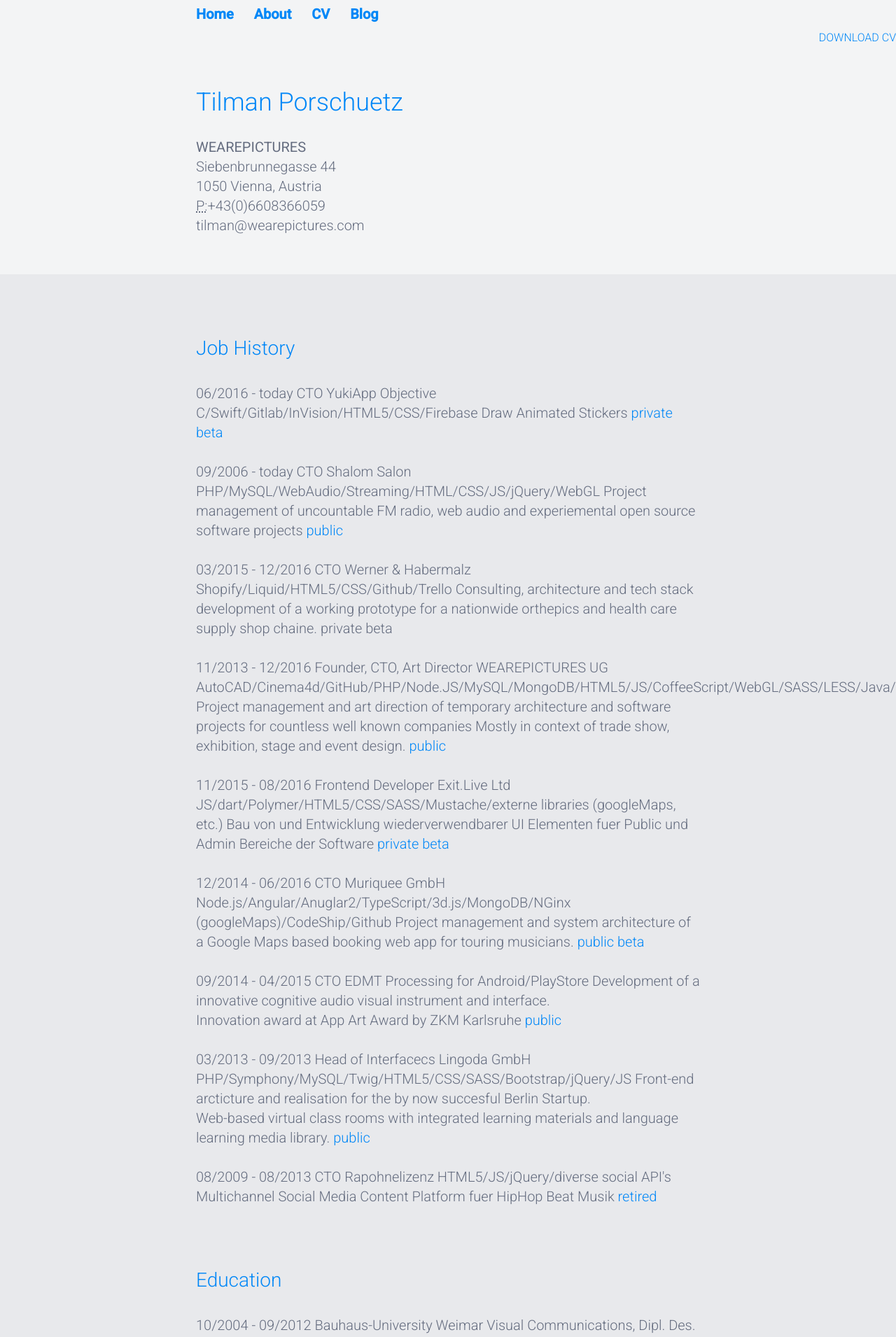
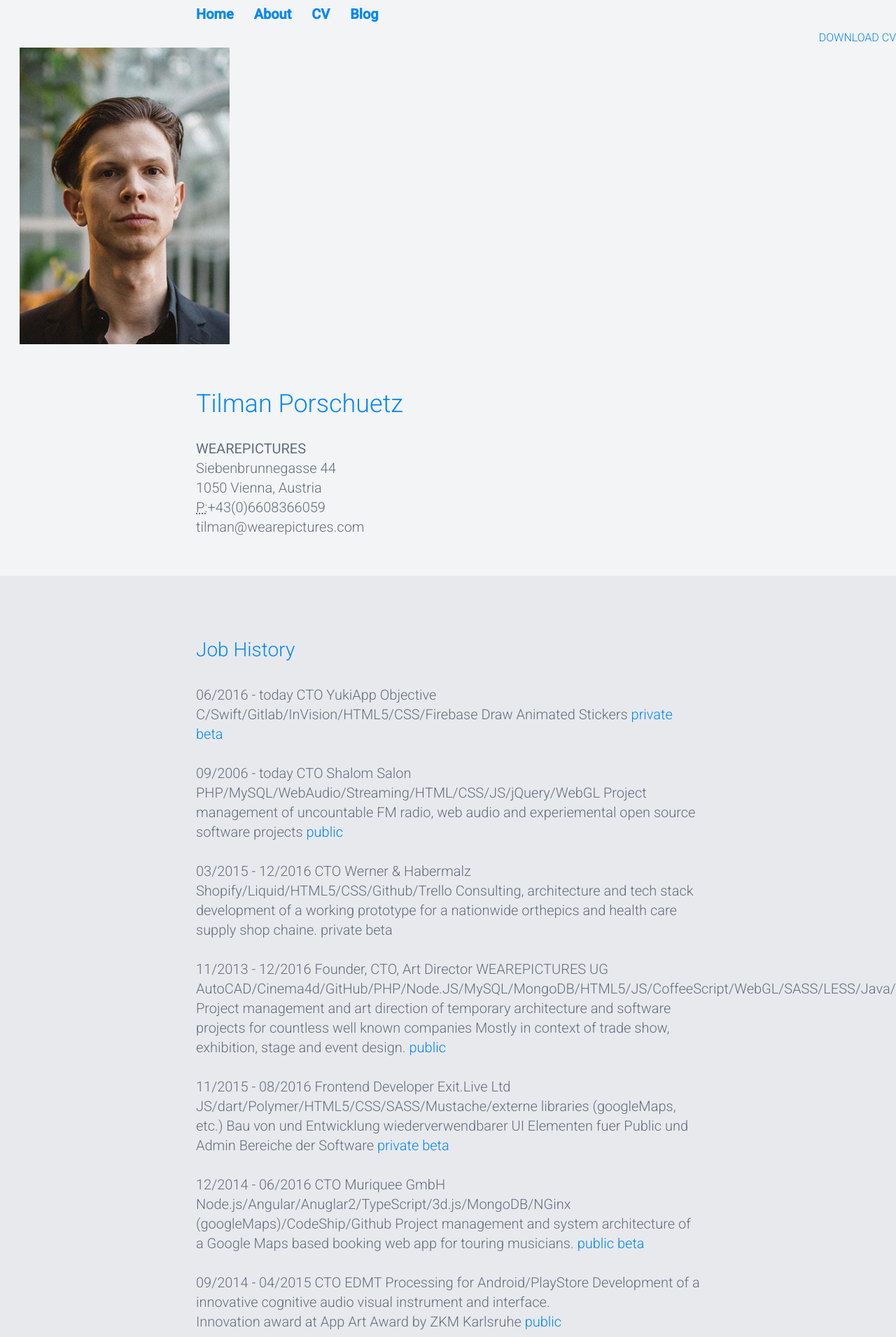
Before and after one commit to mandymozart/mandymozart, a Jekyll site: the page built from cv/index.html, in a window 1280 px wide. Shown: the top 1911 px of the page at 70% size. Built offline with Jekyll 4.4.1, drawn with Linux system fonts in a browser that asks for light colours; some of the changed text lies outside the part shown.

Commit message:
many changes

```diff
--- a/about/index.html
+++ b/about/index.html
@@ -5,7 +5,8 @@ title: About Tilman Porschuetz
 
 		<section class="about">
 			<h1>About</h1>
-			<p>I was born and raised in East Germany. I spent a year in Utah where I made my first programming experience at an early age. I later studied visual communications at Bauhaus-University Weimar and graduated with a diploma on ["Cultural Presets"](https://leanpub.com/nothingtosell-culturalpresets). In my research I conceptiulize artshows, media and internet artworks, and performances <a href="http://www.porschuetz.de" target="_blank">Visit www.porschuetz.de for more</a>.</p>
+			<p>I was born and raised in East Germany. I spent a year in Utah where I made my first programming experience at an early age. I later studied visual communications at Bauhaus-University Weimar and graduated with a diploma on <a href="https://leanpub.com/nothingtosell-culturalpresets" target="_blank">"Cultural Presets - Nothing to sell or how to produce more art in less time"</a>. In my practical research about the cognitive in-between of cultural definitions I produce art shows, media and internet artworks, performances and events.
+			My professional career I dedicated to interfaces, the in between humen and machines, and or between machines amongst themselves.</p>
 
 			<ul class="contacts">
 				<li><a href="http://www.twitter.com/porschuetz">@porschuetz</a></li>
--- a/css/main.css
+++ b/css/main.css
@@ -11,6 +11,12 @@ main nav ul li, footer ul li {
     line-height: 2rem;
  }
 
+.contacts ul {
+    list-style: none;
+}
+.contacts ul li {
+    list-style-type: none;
+}
 
 footer { }
 
@@ -326,13 +332,6 @@ main table td.separator { font-weight: normal; text-align: left; color: #646C7F;
   main table th.title { padding-top: 1.4rem; padding-bottom: 1.4rem; }
   main table th:not(.title) { display: none; } }
 
-footer { background: #2D3038; z-index: 5000; position: relative; display: block; padding: 1.4rem 1.4rem 2.8rem 1.4rem; font-size: 0.9rem; color: white; }
-footer * { color: white; }
-footer a:hover { border-color: white; }
-footer > * { max-width: 720px; margin-left: auto; margin-right: auto; }
-@media (min-width: 720px) { footer .license { text-align: justify; } }
-footer .logo { margin: 2.8rem 0; width: 270px; }
-
 .for-hire { text-align: center; padding: 1em 2em; background: rgba(255, 255, 255, 0.1); border-radius: 0.3rem; line-height: 1.5em; }
 .for-hire h1 { padding: 0; margin: 1.5rem 0 3rem; }
 .for-hire h1 img { max-width: 100%; height: auto; }
--- a/cv/index.html
+++ b/cv/index.html
@@ -4,9 +4,10 @@ title: CV of Tilman Porschuetz
 ---
 
 	<div class="cv">
-		<a href="#" class="download" title="Download CV as PDF">Download CV</a>
+		<a href="{{ site.baseurl }}/cv-tilman-porschuetz-frontend-developer.pdf" class="download" title="Download CV as PDF">Download CV</a>
 
 					<section>
+						<img src="{{ site.baseurl }}/images/tilmanporschuetz_portrait.jpg" id="portrait" />
 						<h1>Tilman Porschuetz</h1>
 						<address>
 						<strong>WEAREPICTURES</strong><br>
@@ -21,7 +22,7 @@ title: CV of Tilman Porschuetz
 					<section>
 						<h2>Job History</h2>
 
-						<p>
+						<p class="job">
 						<span class="date">06/2016 - today</span>
 						<span class="role">CTO</span>
 						<span class="company">YukiApp</spam>
@@ -30,7 +31,7 @@ title: CV of Tilman Porschuetz
 						<span class="status private-beta"><a href="http://www.yukiapp.com">private beta</a></span>
 						</p>
 
-						<p>
+						<p class="job">
 						<span class="date">09/2006 - today</span>
 						<span class="role">CTO</span>
 						<span class="company">Shalom Salon</span>
@@ -39,7 +40,7 @@ title: CV of Tilman Porschuetz
 						<span class="status public"><a href="http://www.shalomsalon.de">public</a></span>
 						</p>
 
-						<p>
+						<p class="job">
 						<span class="date">03/2015 - 12/2016</span>
 						<span class="role">CTO</span>
 						<span class="company">Werner &amp; Habermalz</span>
@@ -48,7 +49,7 @@ title: CV of Tilman Porschuetz
 						<span class="status private-beta">private beta</span>
 						</p>
 
-						<p>
+						<p class="job">
 						<span class="date">11/2013 - 12/2016</span>
 						<span class="role">Founder, CTO, Art Director</span>
 						<span class="company">WEAREPICTURES UG</span>
@@ -58,7 +59,7 @@ title: CV of Tilman Porschuetz
 						<span class="status public"><a href="http://www.wearepictures.com">public</a></span>
 						<p>
 
-						<p>
+						<p class="job">
 						<span class="date">11/2015 - 08/2016</span>
 						<span class="role">Frontend Developer</span>
 						<span class="company">Exit.Live Ltd</span>
@@ -67,7 +68,7 @@ title: CV of Tilman Porschuetz
 						<span class="status private-beta"><a href="http://www.exit.live">private beta</a></span>
 						</p>
 
-						<p>
+						<p class="job">
 						<span class="date">12/2014 - 06/2016</span>
 						<span class="role">CTO</span>
 						<span class="company">Muriquee GmbH</span>
@@ -76,7 +77,7 @@ title: CV of Tilman Porschuetz
 						<span class="status public-beta"><a href="http://www.shalomsalon.de">public beta</a></span>
 						</p>
 
-						<p>
+						<p class="job">
 						<span class="date">09/2014 - 04/2015</span>
 						<span class="role">CTO</span>
 						<span class="company">EDMT</span>
@@ -87,7 +88,7 @@ title: CV of Tilman Porschuetz
 						<span class="status public"><a href="https://play.google.com/store/apps/details?id=processing.android.test.visualux3">public</a></span>
 						</p>
 
-						<p>
+						<p class="job">
 						<span class="date">03/2013 - 09/2013</span>
 						<span class="role">Head of Interfacecs</span>
 						<span class="company">Lingoda GmbH</span>
@@ -98,7 +99,7 @@ title: CV of Tilman Porschuetz
 						<span class="status public"><a href="http://www.shalomsalon.de">public</a></span>
 						</p>
 
-						<p>
+						<p class="job">
 						<span class="date">08/2009 - 08/2013</span>
 						<span class="role">CTO</span>
 						<span class="company">Rapohnelizenz</span>
@@ -109,7 +110,7 @@ title: CV of Tilman Porschuetz
 
 						<h2>Education</h2>
 
-						<p>
+						<p class="job">
 						<span class="date">10/2004 - 09/2012</span>
 						<span class="institute">Bauhaus-University Weimar</span>
 						<span class="degree">Visual Communications, Dipl. Des.</span>
@@ -121,35 +122,36 @@ title: CV of Tilman Porschuetz
 
 						<h2>Awards</h2>
 
-						<p>
+						<p class="job">
 						<span class="date">2015</span>
-						<span class="title">Innovationspreis des App Art Awards ZKM (EDMT App)</span>
+						<span class="title">Innovation award of the App Art Awards ZKM (EDMT App)</span>
 						<a href="http://www.app-art-award.org/rueckblick/?lang=en">Read More</a>
 						</p>
 
-						<p>
+						<p class="job">
 						<span class="date">2007</span>
-						<span class="title">Hörspielpreis der Leizpiger Buchmesse (Sinnan)</span>
+						<span class="title">Radio play award of Leizpig book tradeshow (Sinnan)</span>
 						<a href="https://hoerspielsommer.de/wettbewerbe/archiv/2007-5-internationaler-hoerspielwettbewerb/">Read More</a>
 						</p>
 
 						<p>
 						<span class="date">2004</span>
-						<span class="title">Schülerlotsen Preis der BDMi</span>
+						<span class="title">Schülerlotsen award of BDMi</span>
 						</p>
 
 
 						<h2>Skills</h2>
 
 						<p class="skills">
-							<span class="skill">SVG &amp; Canvas</span><span class="skill">3D Visualisierung</span><span class="skill">3d.js</span><span class="skill">AngularJS</span><span class="skill">AngularJS2</span><span class="skill">CSS</span><span class="skill">Dart</span><span class="skill">Datenbanksystem</span><span class="skill">DVCS</span><span class="skill">Echtzeitgrafik</span><span class="skill">Google Cloud</span><span class="skill">Google Maps</span><span class="skill">HTML5</span><span class="skill">JavaScript</span><span class="skill">JSON</span><span class="skill">Node.js</span><span class="skill">Photoshop</span><span class="skill">PHP</span><span class="skill">Polymer</span><span class="skill">Projektleiter</span><span class="skill">TypeScript</span><span class="skill">UI</span><span class="skill">UX</span><span class="skill">Web Audio Streaming</span><span class="skill">WebGL</span><span class="skill">Docker</span><span class="skill">SASS</span>
+							<span class="skill">UI/UX</span><span class="skill">SVG &amp; Canvas</span><span class="skill">3D visualization</span><span class="skill">3d.js</span><span class="skill">AngularJS</span><span class="skill">AngularJS2</span><span class="skill">CSS</span><span class="skill">SASS</span><span class="skill">LESS</span><span class="skill">Dart</span><span class="skill">database sytems</span><span class="skill">DVCS</span><span class="skill">real time graphics</span><span class="skill">Google Cloud</span><span class="skill">Google Maps</span><span class="skill">HTML5</span><span class="skill">JavaScript</span><span class="skill">JSON</span><span class="skill">Node.js</span><span class="skill">Photoshop</span><span class="skill">InVision</span><span class="skill">PHP</span><span class="skill">Polymer</span><span class="skill">project management</span><span class="skill">TypeScript</span><span class="skill">UI</span><span class="skill">UX</span><span class="skill">web audio streaming</span><span class="skill">WebGL</span><span class="skill">Docker</span>
 						</p>
 
 						<h2>Languages</h2>
-						<p>German <span class="level">mother tounge</span>
-						Englisch <span class="level">fluent</span>
-						Französisch <span class="level">basic knowledge</span>
-						Koreanisch <span class="level">basic knowledge</span>
+						<ul class="languages">
+							<li>German <span class="level">mother tounge</span> </li>
+							<li>English <span class="level">fluent</span> </li>
+							<li>French <span class="level">basic knowledge</span> </li>
+							<li>Korean <span class="level">basic knowledge</span> </li>
 						</p>
 					</section>
 
--- a/index.html
+++ b/index.html
@@ -5,7 +5,7 @@ title: Tilman Porschuetz
 
 		<section class="blurb">
 			<h1>Hello, I'm Tilman Porschuetz!</h1>
-			<p>I am a front-end developer and media artist who gained experience in various Startups around Berlin and Vienna.
-			I have a passion for innovative, sustainable and reuseable User Interfaces and components in frameworks such as Angular2 and Polymer.
-			My favorite languages are TypeScript and Dart. <a href="/about">Read more about my life...</a></p>
+			<p>I am a front-end developer, media artist and educated designer who gained experience in various startups around Berlin and Vienna.
+			My approach is called design in code. I have a passion for innovative, sustainable and reuseable user interfaces and software.<br />
+			<a href="/about">Read more</a></p>
 		</section>
```
Also changed, not shown: images/tilmanporschuetz_portrait.jpg (added).
